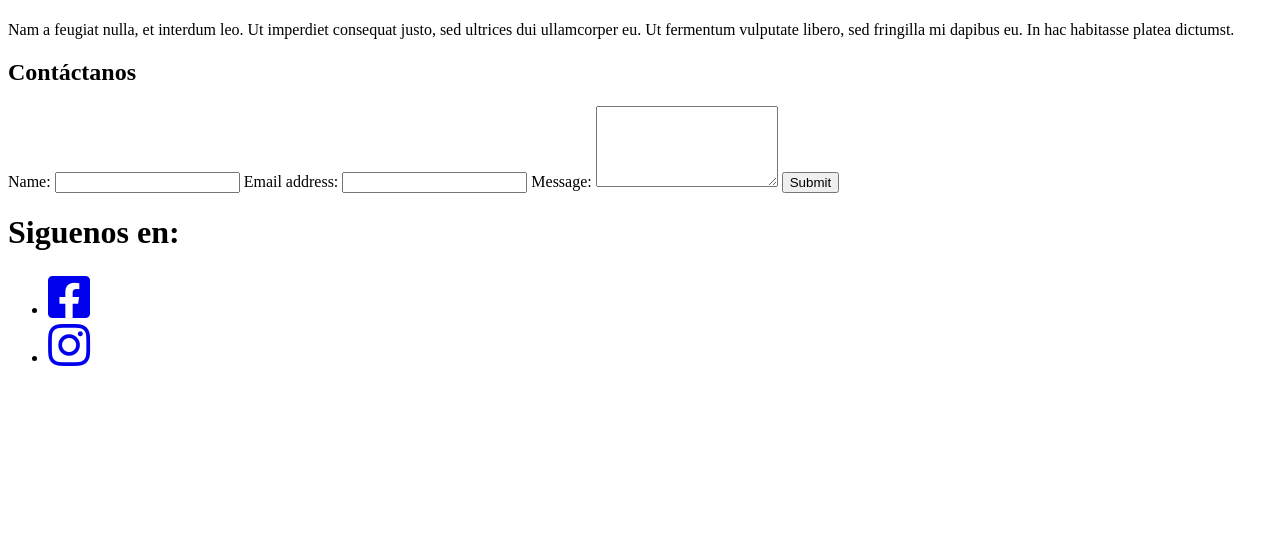
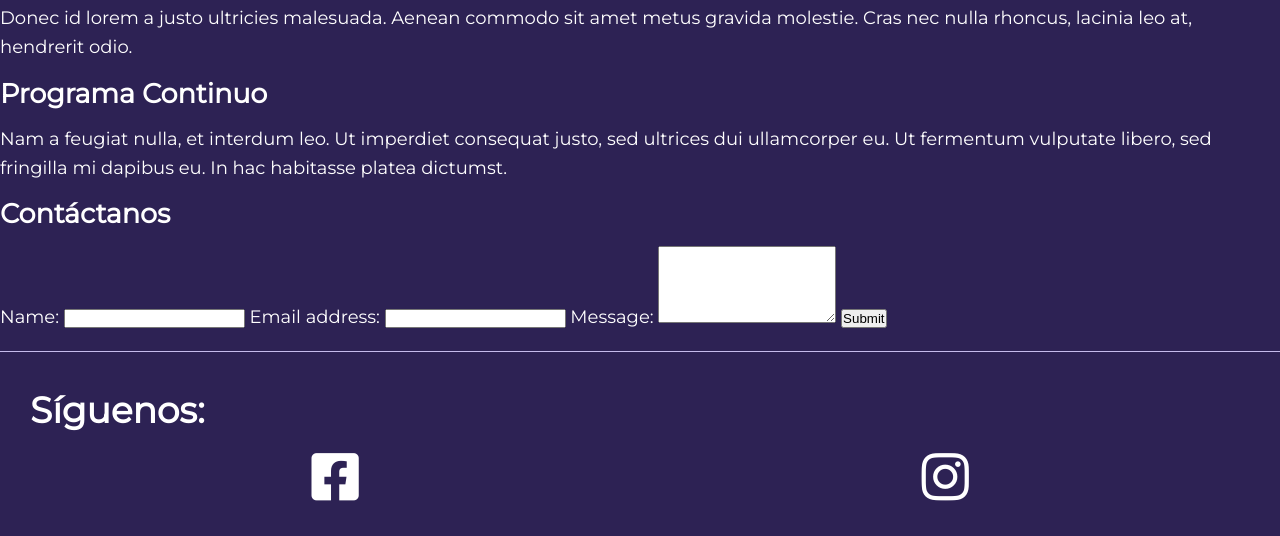
Before and after one commit to djra26111990/djra26111990.github.io, a PHP site: page / in a window 1280 px wide. Shown: the part 1792-2328 px from the top of the page. Before the commit the page ends 2158 px from the top, so only its background shows below. Run offline with PHP 8.4, Linux system fonts and the light colour scheme; some libraries are stand-ins or nearby versions.

Commit message:
Add files via upload

```diff
--- a/index.php
+++ b/index.php
@@ -85,7 +85,7 @@ $thankYou="<p>Gracias! su mensaje ha sido enviado!.</p>";
     </form>
     </section>
     <footer class="footer">
-        <h1>Siguenos en: </h1>
+        <h1>Síguenos: </h1>
         <ul>
             <li><a href="#"><i class="fab fa-facebook-square fa-3x"></i></a></li>
             <li><a href="#"><i class="fab fa-instagram fa-3x"></i></a></li>
--- /dev/null
+++ b/styles.css
@@ -0,0 +1,189 @@
+@import url('https://fonts.googleapis.com/css?family=Montserrat&display=swap');
+
+:root {
+	--primary-color: #2d2254;
+	--secondary--color: #f5c42f;
+	--text-color: #c5bbec;
+}
+
+* {
+	box-sizing: border-box;
+	margin: 0;
+	padding: 0;
+}
+
+body {
+	font-family: 'Montserrat', sans-serif;
+	background: var(--primary-color);
+	color: #fff;
+	font-size: 18px;
+	line-height: 1.6;
+}
+
+h1,
+h2,
+h3,
+p {
+	margin-bottom: 10px;
+}
+
+a {
+	text-decoration: none;
+	color: #fff;
+}
+
+ul {
+	list-style: none;
+}
+
+.btn {
+	display: inline-block;
+	border: 0;
+	background: var(--secondary--color);
+	color: #fff;
+	border-radius: 20px;
+	padding: 8px 30px;
+	text-transform: uppercase;
+	font-weight: bold;
+	font-size: 16px;
+	margin-top: 10px;
+}
+
+.btn:hover {
+	transform: scale(0.98);
+}
+
+.primary-text {
+	color: var(--primary-color);
+}
+
+.secondary-text {
+	color: var(--secondary--color);
+}
+
+.section {
+	position: relative;
+	padding: 0 20px;
+}
+
+/* Section Top */
+.section-top {
+	min-height: 500px;
+	background: url('https://i.ibb.co/PhVR2Vh/bg1.png') no-repeat center center/cover;
+}
+
+.section-top h1 {
+	font-size: 70px;
+	line-height: 1.3;
+}
+
+.section-top .content {
+	position: absolute;
+	top: 100px;
+	right: 20px;
+	width: 55%;
+}
+
+/* Section Stream */
+.section-stream {
+	min-height: 700px;
+	background: url('https://i.ibb.co/bsX6RV0/bg2.png') no-repeat center center/cover;
+}
+
+.section-stream h2 {
+	font-size: 35px;
+}
+
+.section-stream .play {
+	width: 27%;
+	position: absolute;
+	top: 100px;
+	left: 50px;
+}
+
+.section-stream .content {
+	position: absolute;
+	width: 50%;
+	top: 130px;
+	right: 70px;
+}
+
+.section-stream .content > div, .section-grid > div {
+	background: rgba(255, 255, 255, 0.1);
+	padding: 20px;
+	margin-bottom: 20px;
+	border-radius: 10px;
+}
+
+/* Section Grid */
+.section-grid {
+	display: grid;
+	grid-template-columns: repeat(3, 1fr);
+	grid-gap: 30px;
+	text-align: center;
+}
+
+.section-grid p {
+	color: var(--text-color);
+}
+
+.section-grid .dot {
+	font-size: 40px;
+	padding-left: 2px;
+}
+
+/* Footer */
+.footer {
+	border-top: var(--text-color) 1px solid;
+	padding: 30px;
+	margin-top: 20px;
+}
+
+.footer ul {
+	display: flex;
+	align-items: center;
+	justify-content: space-around;
+	text-align: center;
+}
+
+/* Mobile */
+@media (max-width: 700px) {
+	.section-top .content,
+	.section-stream .play,
+	.section-stream .content {
+		position: static;
+		width: 100%;
+	}
+
+	.section-top {
+		min-height: 200px;
+		padding-top: 20px;
+	}
+
+	.section-top .content {
+		text-align: center;
+	}
+
+	.section-top .content h1 {
+		font-size: 45px;
+	}
+
+	.section-stream {
+		min-height: 400px;
+	}
+
+	.section-stream .play {
+		width: 50%;
+		display: block;
+		margin: 30px auto;
+	}
+
+	.section-grid {
+		display: block;
+		margin-top: 0;
+	}
+
+	.footer ul {
+		display: block;
+	}
+}
```
